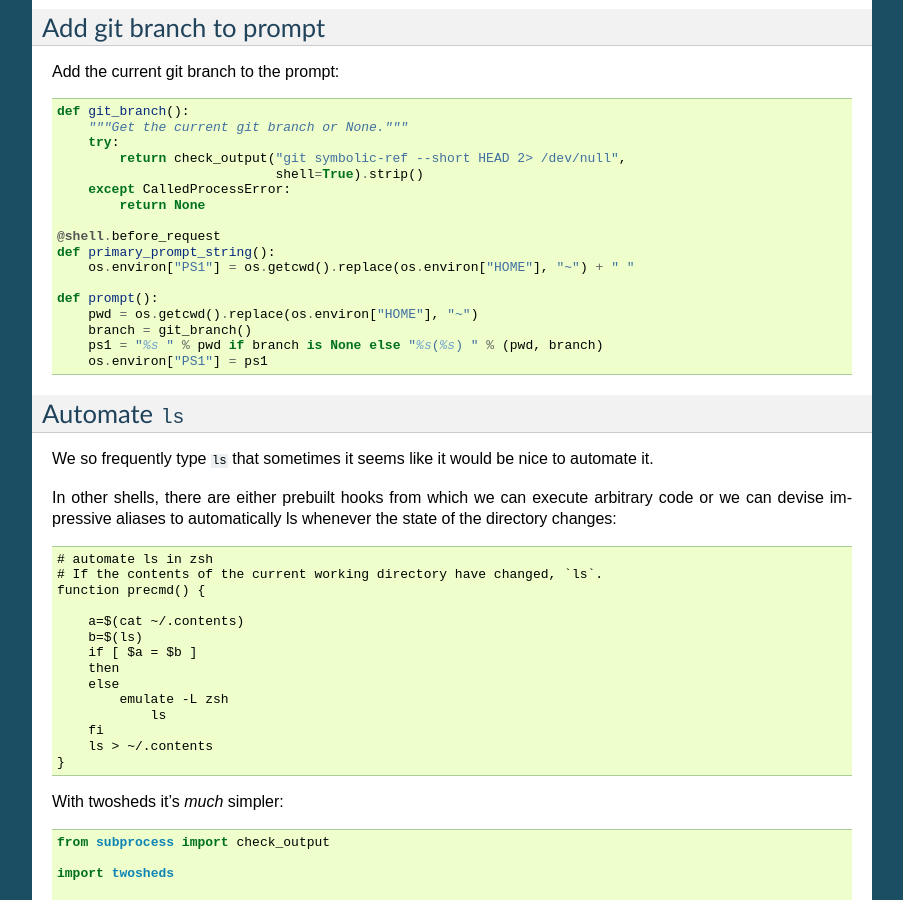
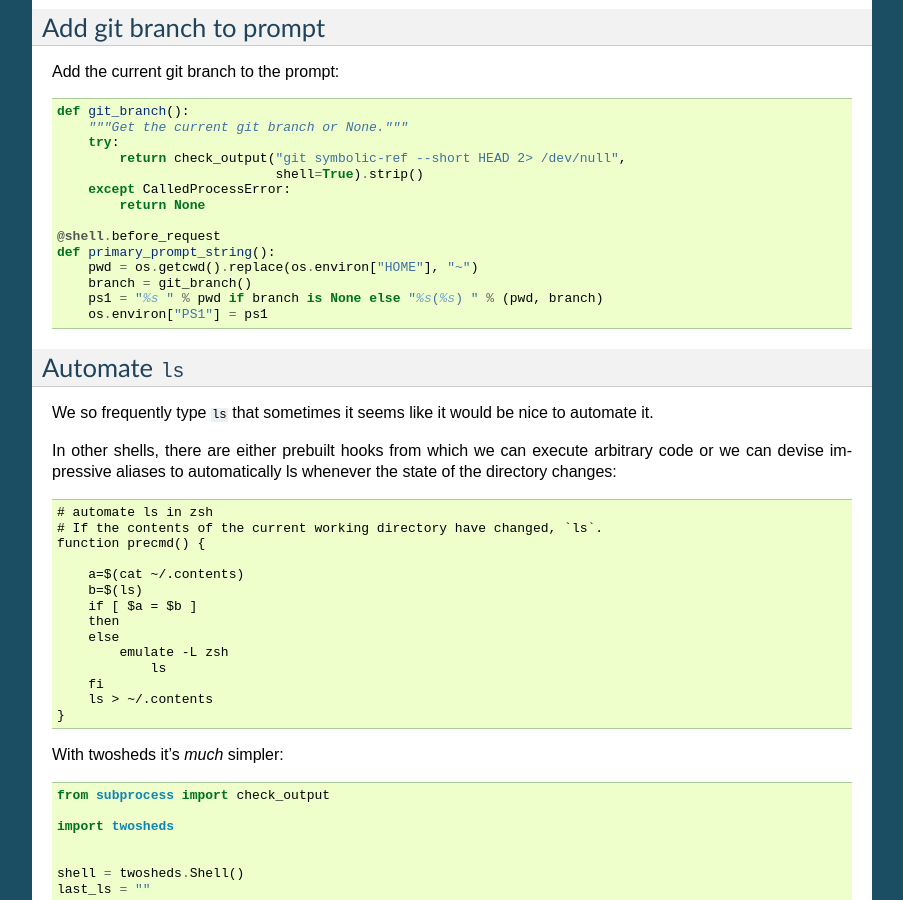
Before and after one commit to Ceasar/twosheds, a Sphinx documentation site: the page built from docs/user/advanced.rst, in a window 1280 px wide and 900 px high, scrolled down 682 px. Shown: the whole window, without its empty margins (198-1101 px from the left). Built offline with Sphinx 7.4.7, drawn with Linux system fonts in a browser that asks for light colours.

Commit message:
bad example

```diff
--- a/docs/user/advanced.rst
+++ b/docs/user/advanced.rst
@@ -52,9 +52,6 @@ Add the current git branch to the prompt::
 
     @shell.before_request
     def primary_prompt_string():
-        os.environ["PS1"] = os.getcwd().replace(os.environ["HOME"], "~") + " "
-
-    def prompt():
         pwd = os.getcwd().replace(os.environ["HOME"], "~")
         branch = git_branch()
         ps1 = "%s " % pwd if branch is None else "%s(%s) " % (pwd, branch)
```
